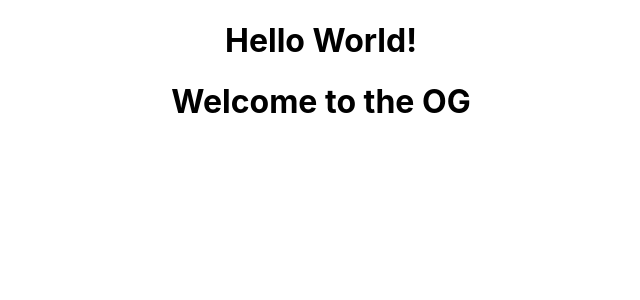
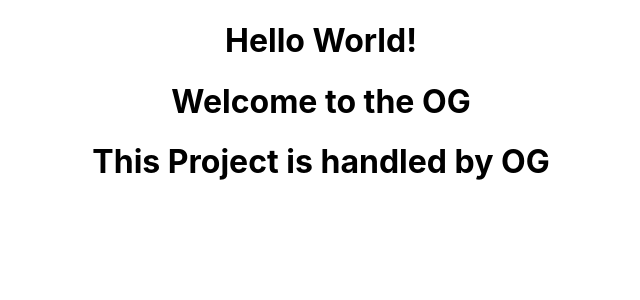
Before and after one commit to GirishAgarwal007/react, a React (Create React App) app: page / in a window 1280 px wide. Shown: the top 300 px of the page, without its empty margins (319-959 px from the left). Built offline with nearby package versions, Linux system fonts and the light colour scheme.

Commit message:
Code is changed

```diff
--- a/src/App.js
+++ b/src/App.js
@@ -6,6 +6,7 @@ function App() {
     <div className="App">
   	<h1>Hello World! </h1>
 	  <h1> Welcome to the OG </h1>
+	  <h1> This Project is handled by OG </h1>
 	  </div>
   );
 }
```
